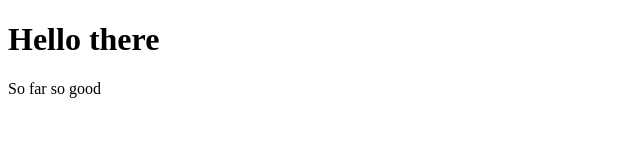
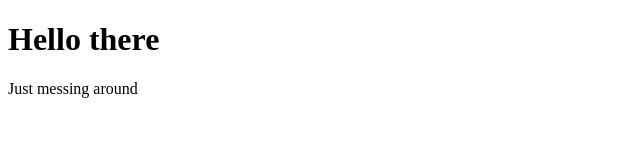
Before and after one commit to Shihab412/practice, a plain HTML site: page index.html in a window 1280 px wide. Shown: the full height of the page, 0-640 px from the left. Drawn offline with Linux system fonts and the light colour scheme.

Commit message:
update10 removed a line and added another

```diff
--- a/index.html
+++ b/index.html
@@ -8,6 +8,6 @@
 </head>
 <body>
     <h1>Hello there</h1>
-    <p>So far so good</p>
+    Just messing around
 </body>
 </html>
```
